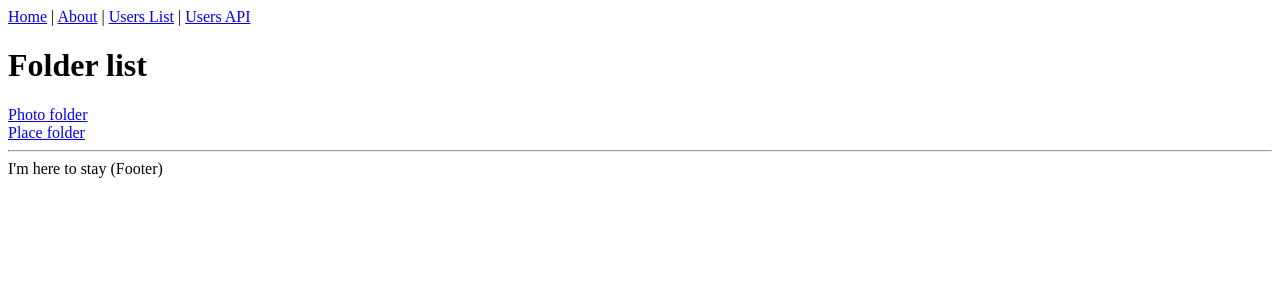
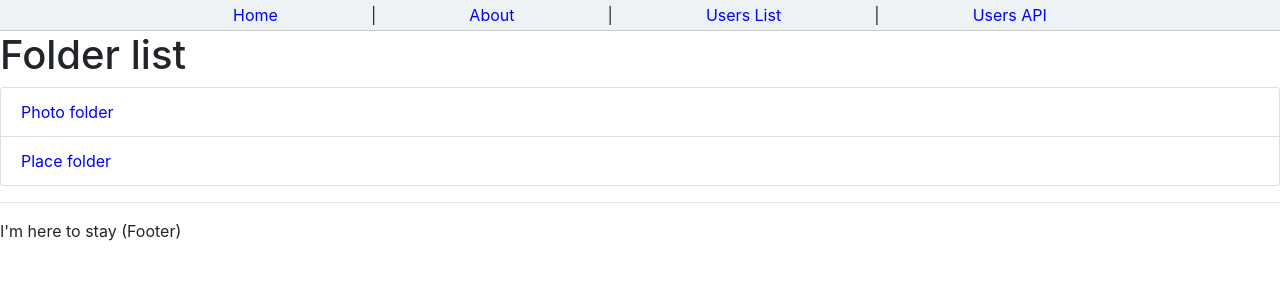
Before and after one commit to nicomanto/Photo-site, a Next.js app: page / in a window 1280 px wide. Shown: the top 300 px of the page. Built offline with nearby package versions, Linux system fonts and the light colour scheme.

Commit message:
Add bootstrap css

```diff
--- /dev/null
+++ b/pages/_app.tsx
@@ -0,0 +1,10 @@
+import { AppProps } from "next/app";
+import React from "react";
+import "bootstrap/dist/css/bootstrap.min.css";
+import "../styles/globals.css";
+
+const PhotoSite = ({ Component, pageProps }: AppProps) => (
+  <Component {...pageProps} />
+);
+
+export default PhotoSite;
--- /dev/null
+++ b/styles/globals.css
@@ -0,0 +1,81 @@
+
+html,
+body {
+  padding: 0;
+  margin: 0;
+  font-family: -apple-system, BlinkMacSystemFont, Segoe UI, Roboto, Oxygen,
+    Ubuntu, Cantarell, Fira Sans, Droid Sans, Helvetica Neue, sans-serif;
+}
+
+a {
+  color: blue;
+  text-decoration: none;
+}
+
+* {
+  box-sizing: border-box;
+}
+
+header {
+  background-color: #EDF2F4;
+  border-bottom: 1px solid #ccc;
+}
+header nav {
+  display: flex;
+  justify-content: space-evenly;
+  align-items: center;
+  max-width: 65em;
+  margin: 0 auto;
+  padding: 0.2rem 1.25rem;
+}
+.signInButton,
+.signOutButton {
+  color: #fff;
+  border: none;
+  border-radius: 4px;
+  cursor: pointer;
+  font-size: 1rem;
+  padding: 0.5rem 1rem;
+}
+.signInButton {
+  background-color: #1eb1fc;
+}
+.signInButton:hover {
+  background-color: #1b9fe2;
+}
+.signOutButton {
+  background-color: #333;
+}
+.signOutButton:hover {
+  background-color: #555;
+}
+
+.content {
+  margin: auto;
+  padding: 2em;
+  word-wrap: break-word;
+  width: 70%;
+}
+
+#footer {
+  border-top: 1px solid #ccc;
+  position: relative;
+  bottom: 0;
+  width: 100%;
+  height: 3em;
+  text-align: center;
+  padding-top: 0.8em;
+  background-color: #CEDAE0;
+}
+
+#footer div {
+  align-items: center;
+  display: flex;
+  justify-content: space-evenly;
+  max-width: 30em;
+  margin: 0 auto;
+}
+
+.searchProductName{
+  width: 40% !important;
+}
```
Also changed, not shown: pages/project/index.tsx (added, +17 -0 lines).
